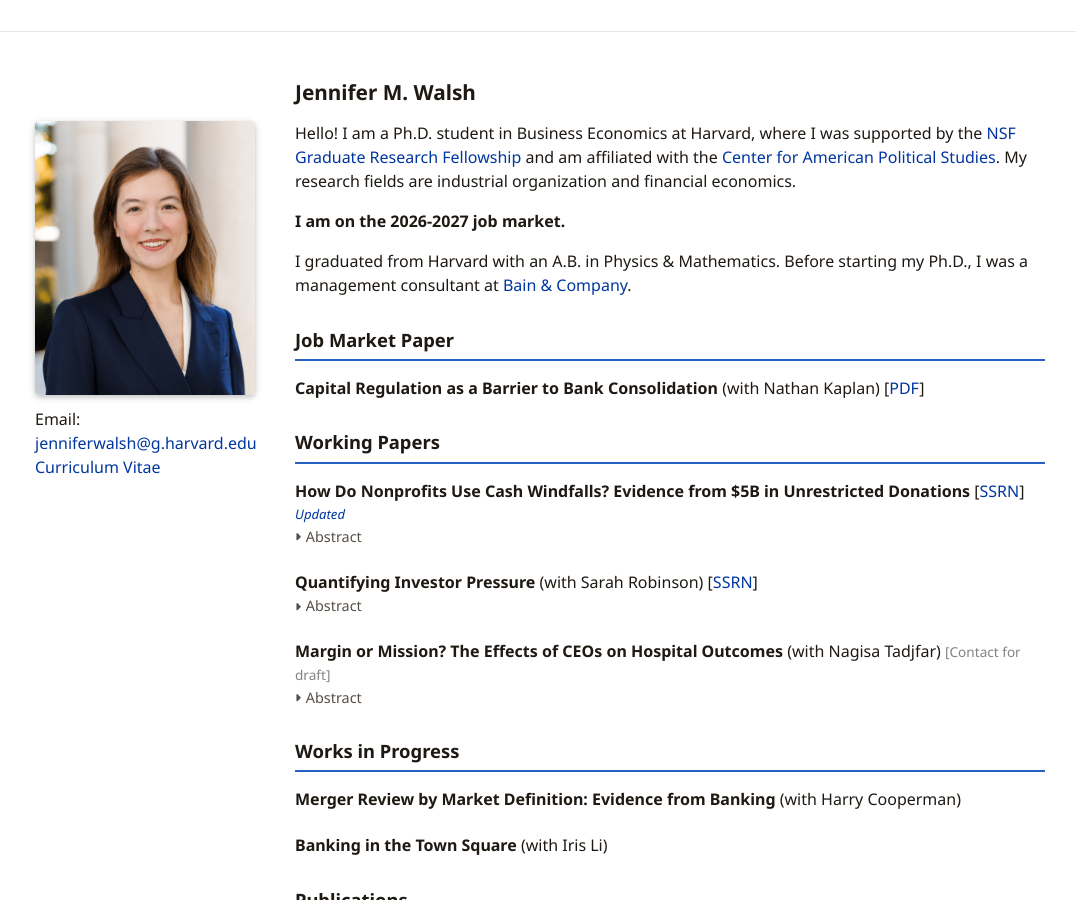
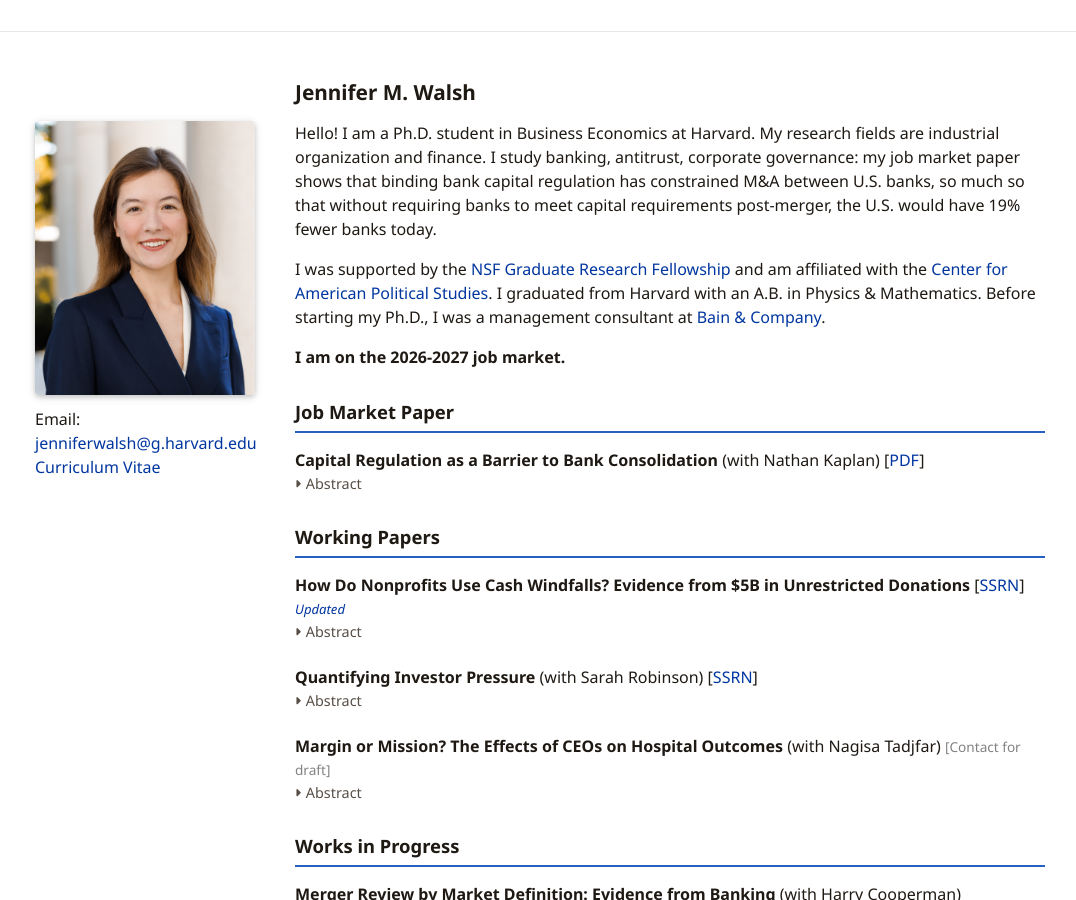
Before and after one commit to walshjm3/walshjm3.github.io, a Jekyll site: the page built from index.md, in a window 1280 px wide and 900 px high. Shown: the whole window, without its empty margins (100-1176 px from the left). Built offline with Jekyll 4.4.1, drawn with Linux system fonts in a browser that asks for light colours; comment, search, counter and statistics services are not loaded; a style sheet for code colours, icons or effects is not loaded.

Commit message:
update bio

```diff
--- a/index.md
+++ b/index.md
@@ -3,13 +3,14 @@ layout: default
 title: Home
 ---
 
-<p>Hello! I am a Ph.D. student in Business Economics at Harvard, where I was supported by the <a href="https://www.nsfgrfp.org/" rel="external nofollow noopener" target="_blank">NSF Graduate Research Fellowship</a> and am affiliated with the <a href="https://caps.gov.harvard.edu/" rel="external nofollow noopener" target="_blank">Center for American Political Studies</a>. My research fields are industrial organization and financial economics.</p>
+<p>Hello! I am a Ph.D. student in Business Economics at Harvard. My research fields are industrial organization and finance. I study banking, antitrust, corporate governance: my job market paper shows that binding bank capital regulation has constrained M&A between U.S. banks, so much so that without requiring banks to meet capital requirements post-merger, the U.S. would have 19% fewer banks today.</p>
+
+
+<p>I was supported by the <a href="https://www.nsfgrfp.org/" rel="external nofollow noopener" target="_blank">NSF Graduate Research Fellowship</a> and am affiliated with the <a href="https://caps.gov.harvard.edu/" rel="external nofollow noopener" target="_blank">Center for American Political Studies</a>. I graduated from Harvard with an A.B. in Physics &amp; Mathematics. Before starting my Ph.D., I was a management consultant at <a href="https://www.bain.com/" rel="external nofollow noopener" target="_blank">Bain &amp; Company</a>.</p>
 
 
 <p><b>I am on the 2026-2027 job market.</b></p>
 
-
-<p>I graduated from Harvard with an A.B. in Physics &amp; Mathematics. Before starting my Ph.D., I was a management consultant at <a href="https://www.bain.com/" rel="external nofollow noopener" target="_blank">Bain &amp; Company</a>.</p>
 
 ## Job Market Paper
 
@@ -20,6 +21,18 @@ title: Home
         Capital Regulation as a Barrier to Bank Consolidation</a></strong>
     (with Nathan Kaplan)
     [<a href="/assets/walsh_jmp.pdf" target="_blank" rel="noopener" class="paper-link">PDF</a>]
+    <br>
+    <a
+       class="abstract-toggle d-inline-flex align-items-center collapsed"
+       data-toggle="collapse"
+       href="#collapse-jmp"
+       role="button"
+       aria-expanded="false"
+       aria-controls="collapse-jmp"
+    ><i class="fas fa-caret-right"></i> Abstract</a>
+    <div class="abstract-text collapse ml-4 mb-3" id="collapse-jmp">
+      <p>While thousands of mergers have reshaped the United States banking sector since the 1990s, the U.S. still has more banks per capita than other large countries. We show that equity capital regulation has meaningfully depressed bank M&amp;A activity by making leverage-increasing financing expensive. Using a 2001 policy change in accounting standards as an instrument for the post-merger regulatory capital of target banks, we find that a standard deviation increase in capital raises the probability of a bank being purchased within a year by approximately 50%. Estimating a structural model of banks choosing merger partners subject to capital constraints, we find that weakening capital requirements around M&amp;A since 1992 would have led to more consolidation and 19% fewer operating banks in 2022. Fixed cost efficiencies realized from additional mergers are of similar magnitude to consumer welfare losses from lower competition in deposit and loan markets. However, pairing weakened requirements with additional antitrust screening could have retained efficiencies while protecting consumer surplus.</p>
+    </div>
   </li>
 </ol>
 
```
